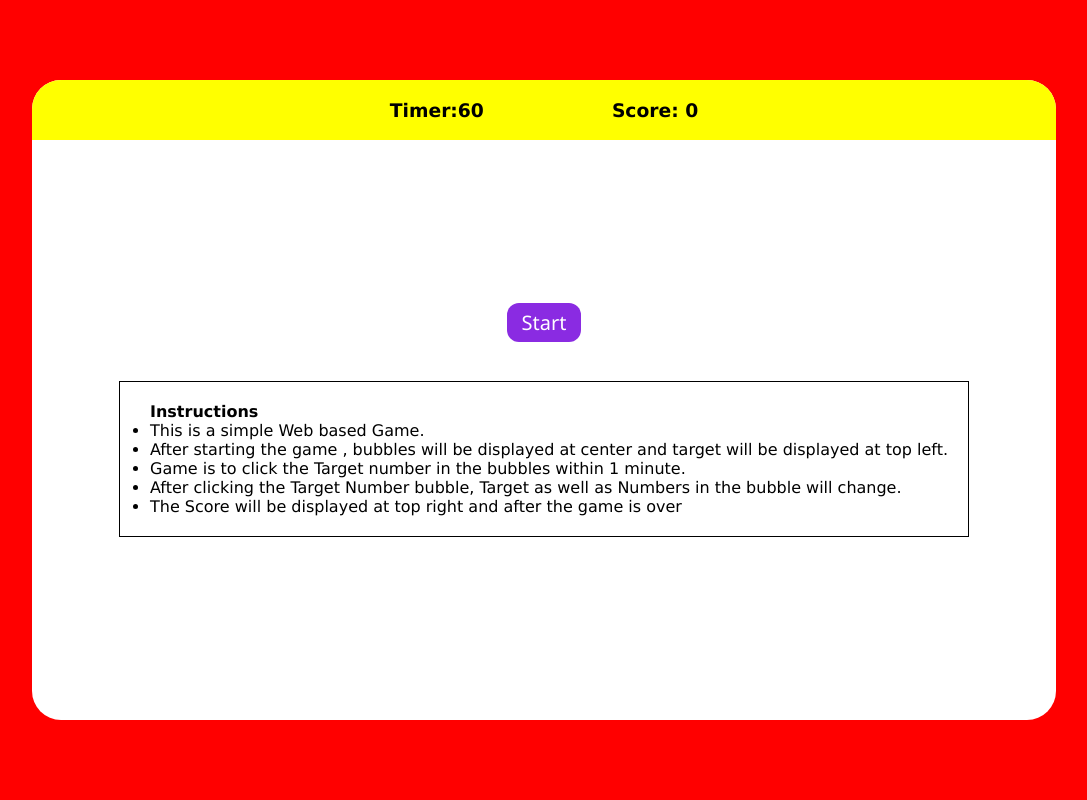
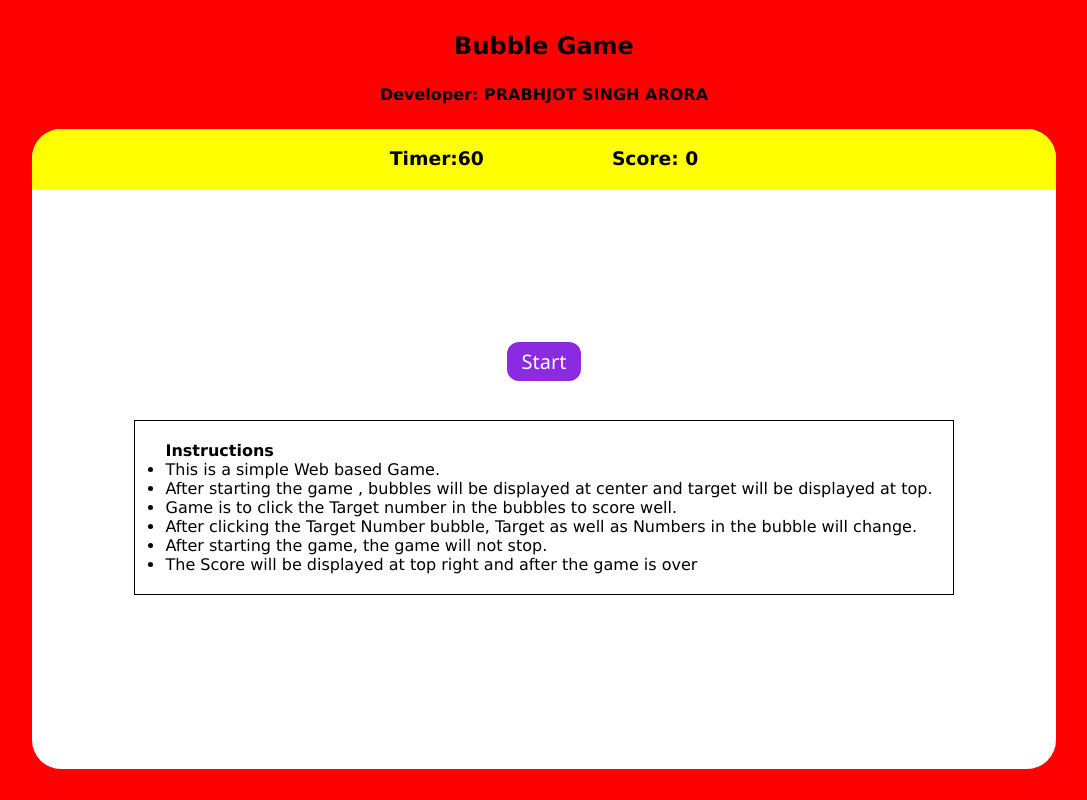
Before and after one commit to prabhjot-arora31/bubble_game, a plain HTML site: page index.html in a window 1280 px wide. Shown: the whole page, without its empty margins (96-1183 px from the left). Drawn offline with Linux system fonts and the light colour scheme.

Commit message:
Update index.html

```diff
--- a/index.html
+++ b/index.html
@@ -8,6 +8,8 @@
 </head>
 <body>
     <div id="main">
+        <h2 style="text-align: center;">Bubble Game</h2>
+        <h4 style="text-align: center;">Developer: PRABHJOT SINGH ARORA</h4>
     <div class="inner">
         <div class="top">
             <h3 id="hit"></h3>
@@ -26,9 +28,10 @@
                 <h4>Instructions</h4>
                 <ul>
                     <li>This is a simple Web based Game.</li>
-                    <li>After starting the game , bubbles will be displayed at center and target will be displayed at top left.</li>
-                    <li>Game is to click the Target number in the bubbles within 1 minute.</li>
+                    <li>After starting the game , bubbles will be displayed at center and target will be displayed at top.</li>
+                    <li>Game is to click the Target number in the bubbles to score well.</li>
                     <li>After clicking the Target Number bubble, Target as well as Numbers in the bubble will change.</li>
+                    <li>After starting the game, the game will not stop.</li>
                     <li>The Score will be displayed at top right and after the game is over</li>
                 </ul>
             </div>
```
